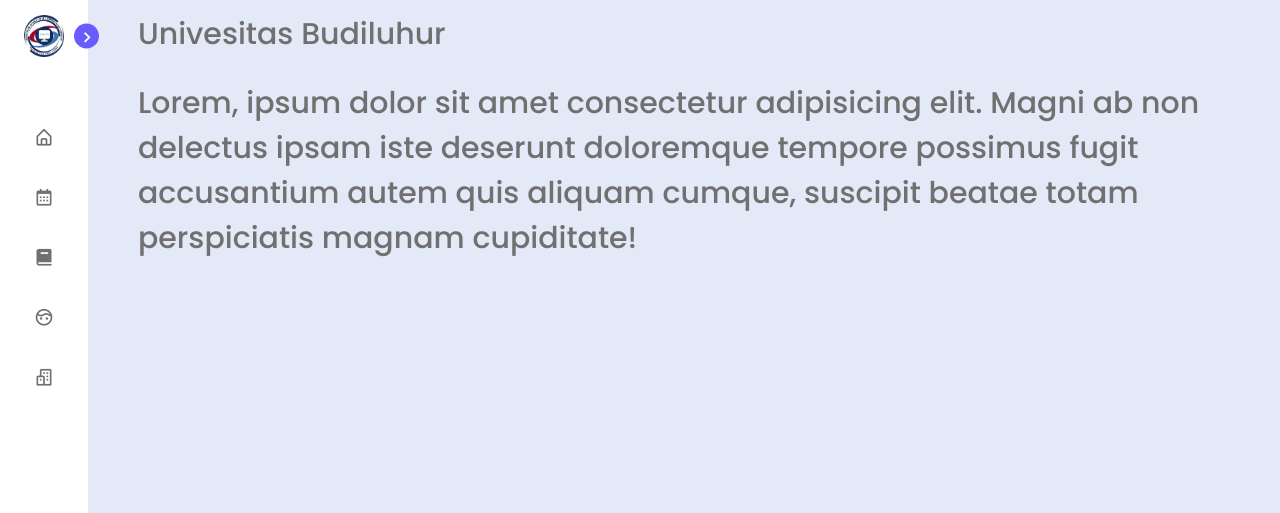
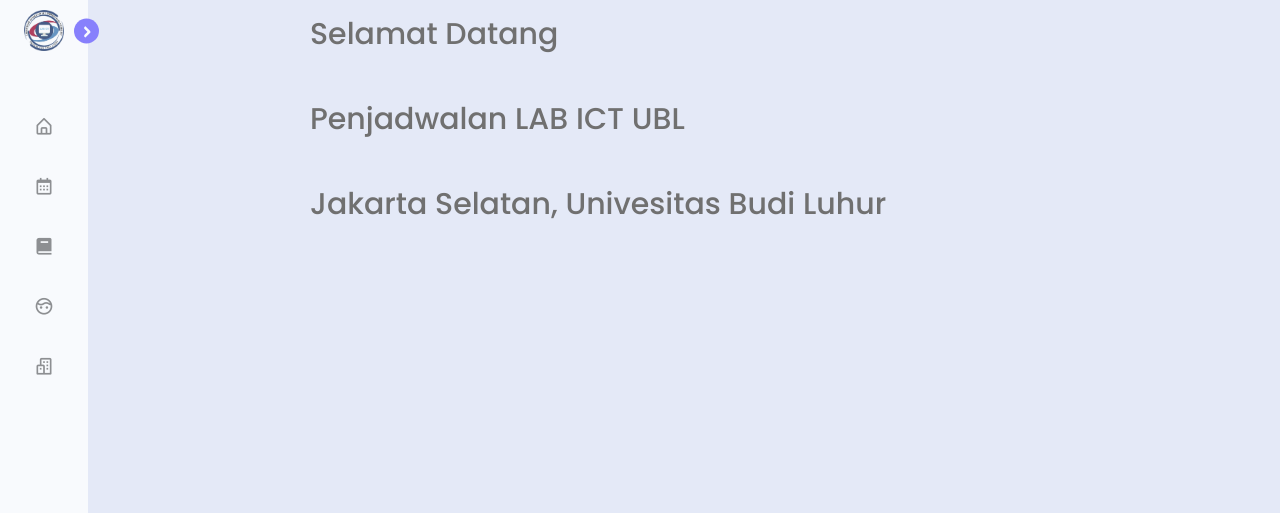
Before and after one commit to yuzhixcassy/django-penjadwalan, a Django app: page /home/ in a window 1280 px wide. Shown: the top 513 px of the page. Run offline with Django 3.2, Linux system fonts and the light colour scheme; some libraries are stand-ins or nearby versions.

Commit message:
perubahan homepage dan user

```diff
--- a/penjadwalan/templates/home.html
+++ b/penjadwalan/templates/home.html
@@ -1,107 +1,13 @@
+{% extends 'base.html' %}
 {% load static %}
-
-<!DOCTYPE html>
-<html lang="en">
-  <head>
-    <meta charset="UTF-8" />
-    <meta http-equiv="X-UA-Compatible" content="IE=edge" />
-    <meta name="viewport" content="width=werd, initial-scale=1.0" />
-    <title>Kelompok 4</title>
-
-    <!-- mystyle -->
-    <link rel="stylesheet" href="{% static 'css/home2.css' %}" />
-    <link
-      href="https://unpkg.com/boxicons@2.1.4/css/boxicons.min.css"
-      rel="stylesheet"
-    />
-  </head>
-  <body>
-    <nav class="sidebar close">
-      <header>
-        <div class="image-text">
-          <span class="image">
-            <img src="{% static 'img/lab.png' %}" alt="" />
-          </span>
-
-          <div class="text logo-text">
-            <span class="name">Labict</span>
-            <span class="profession">Penjadwalan</span>
-          </div>
-        </div>
-
-        <i class="bx bx-chevron-right toggle"></i>
-      </header>
-
-      <div class="menu-bar">
-        <div class="menu">
-          <!-- <li class="search-box">
-                    <i class='bx bx-search icon'></i>
-                    <input type="text" placeholder="Search...">
-                </li> -->
-
-          <ul class="menu-links">
-            <li class="nav-link1">
-              <a href="#">
-                <i class="bx bx-home-alt icon"></i>
-                <span class="text nav-text">Dashboard</span>
-              </a>
-            </li>
-
-            <li class="nav-link1">
-              <a href="../jadwal">
-                <i class='bx bx-calendar icon'></i>
-                <span class="text nav-text">Jadwal</span>
-              </a>
-            </li>
-
-            <li class="nav-link1">
-              <a href="../matakuliah">
-                <i class="bx bxs-book icon"></i>
-                <span class="text nav-text">Matakuliah</span>
-              </a>
-            </li>
-
-            <li class="nav-link1">
-              <a href="../dosen">
-                <i class="bx bx-face icon"></i>
-                <span class="text nav-text">Dosen</span>
-              </a>
-            </li>
-
-            <li class="nav-link1">
-              <a href="../ruangan">
-                <i class="bx bx-buildings icon"></i>
-                <span class="text nav-text">Ruangan</span>
-              </a>
-            </li>
-          </ul>
-        </div>
-
-        <div class="bottom-content">
-          <li class="">
-            <a href="../signup">
-              <i class="bx bxs-user icon"></i>
-              <span class="text nav-text">Admin</span>
-            </a>
-          </li>
-          <li class="">
-            <a href="../keluar">
-              <i class="bx bx-log-out icon"></i>
-              <span class="text nav-text">Logout</span>
-            </a>
-          </li>
-
-          <!-- hero sections start  -->
-        </div>
-      </div>
-    </nav>
-
+{% block content %}
     <section class="home">
-      <div class="text">Univesitas Budiluhur</div>
-      <p class="text">Lorem, ipsum dolor sit amet consectetur adipisicing elit. Magni ab non delectus ipsam iste deserunt doloremque tempore possimus fugit accusantium autem quis aliquam cumque, suscipit beatae totam perspiciatis magnam cupiditate!</p>
+      <p class="text">
+        Selamat Datang {% if user.is_authenticated %},<strong> {{user}} </strong>{% endif %}
+      </p>
+      <p class="text">
+        Penjadwalan LAB ICT UBL
+      </p>
+      <div class="text">Jakarta Selatan, Univesitas Budi Luhur</div>
     </section>
-    <!-- my javascript -->
-
-    <script src="{% static 'js/script.js' %}"></script>
-  </body>
-</html>
+{% endblock %}
--- a/penjadwalan/views.py
+++ b/penjadwalan/views.py
@@ -36,18 +36,14 @@ def signup(request):
 def jadwal(request):
 
     jdwl = Jadwal.objects.all().order_by('-id')
-
-
     paginator = Paginator(jdwl, 5)
     page = request.GET.get('page')
     jdwl = paginator.get_page(page)
-
 
     konteks = {
         'jdwl' : jdwl,
     }
     return render(request, 'jadwal.html', konteks) #konteks
-
 
 @login_required(login_url=settings.LOGIN_URL)
 def tambah_jadwal(request):
--- a/templates/base.html
+++ b/templates/base.html
@@ -90,7 +90,7 @@
           <li class="">
             <a href="../signup">
               <i class="bx bxs-user icon"></i>
-              <span class="text nav-text">Admin</span>
+              <span class="text nav-text">{% if user.is_authenticated %} <strong>{{user}}</strong> {% endif %}</span>
             </a>
           </li>
           <li class="">
```
Also changed, not shown: penjadwalan/templates/tambah-jadwal.html (line endings or trailing spaces).
